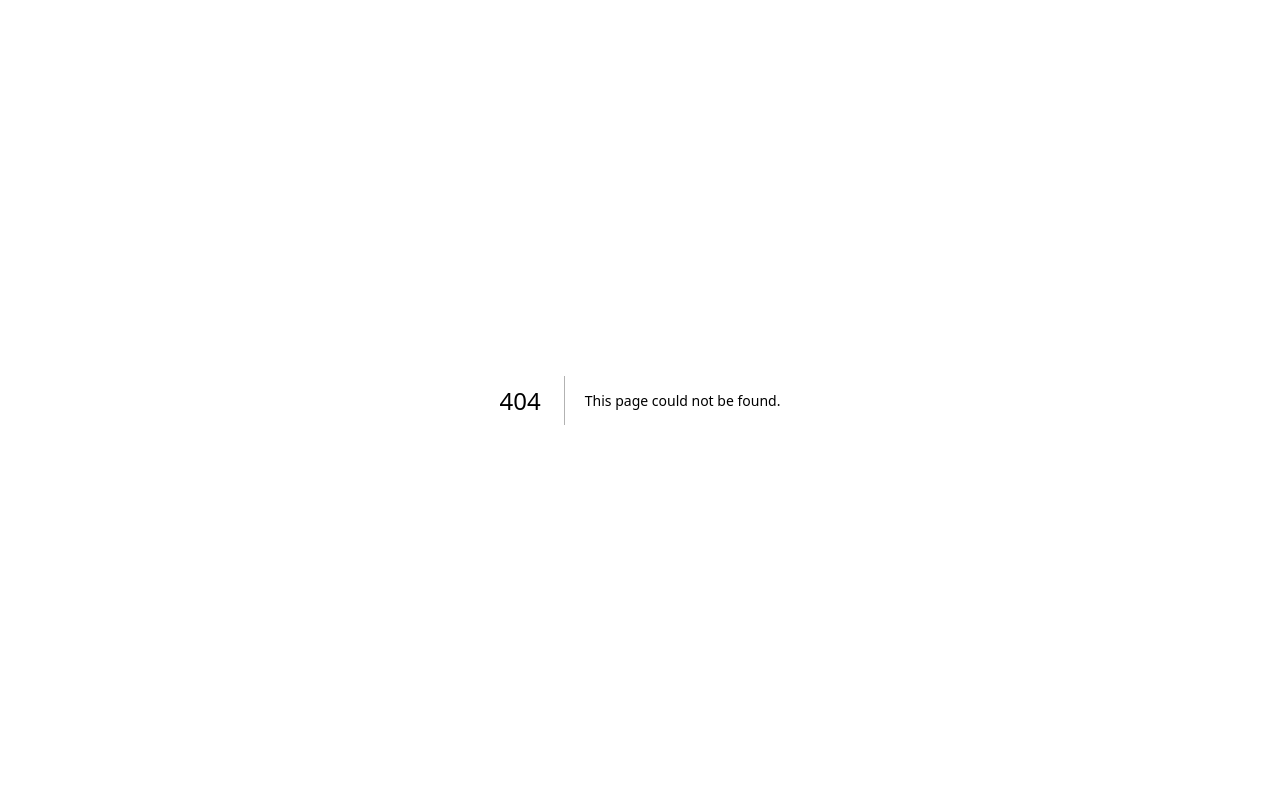
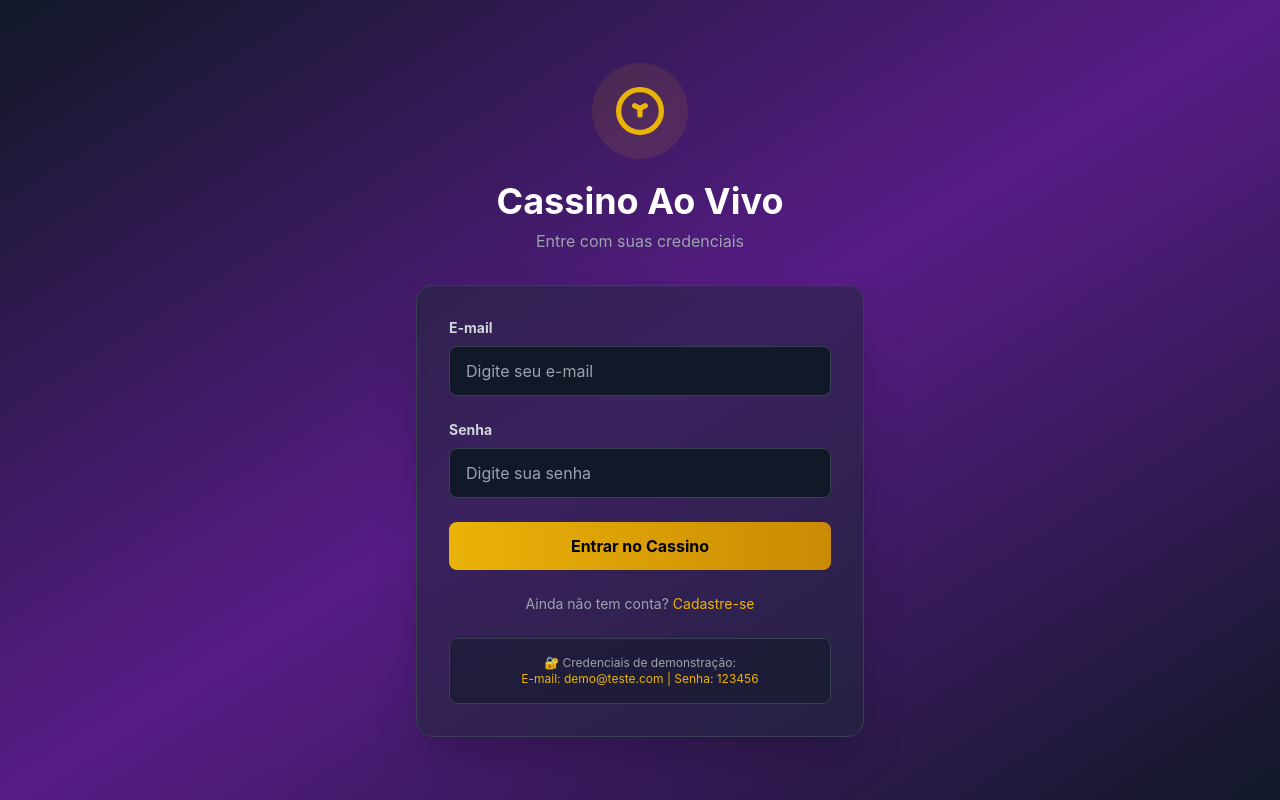
Before and after one commit to rat218578-cloud/cassino-app, a Next.js app: page /login in a window 1280 px wide. Before the commit this address had no page. Built offline with nearby package versions, Linux system fonts and the light colour scheme.

Commit message:
Create login.js

```diff
--- /dev/null
+++ b/pages/login.js
@@ -0,0 +1,130 @@
+import { useState, useEffect } from 'react';
+import { useRouter } from 'next/router';
+import Link from 'next/link';
+
+export default function LoginPage() {
+  const [email, setEmail] = useState('');
+  const [password, setPassword] = useState('');
+  const [isLoading, setIsLoading] = useState(false);
+  const [error, setError] = useState('');
+  const router = useRouter();
+
+  useEffect(() => {
+    const token = localStorage.getItem('token');
+    if (token) {
+      router.push('/');
+    }
+  }, []);
+
+  const handleLogin = async (e) => {
+    e.preventDefault();
+    setIsLoading(true);
+    setError('');
+
+    // Simulação de login (substitua pela sua API real)
+    setTimeout(() => {
+      if (email === 'demo@teste.com' && password === '123456') {
+        const user = { username: 'Demo', email, balance: 1000 };
+        localStorage.setItem('token', 'fake-token-123');
+        localStorage.setItem('user', JSON.stringify(user));
+        router.push('/');
+      } else {
+        setError('E-mail ou senha inválidos');
+      }
+      setIsLoading(false);
+    }, 1000);
+  };
+
+  return (
+    <div className="min-h-screen bg-gradient-to-br from-gray-900 via-purple-900 to-gray-900 flex items-center justify-center px-4">
+      <div className="max-w-md w-full">
+        {/* Logo */}
+        <div className="text-center mb-8">
+          <div className="inline-block p-4 bg-yellow-500/10 rounded-full mb-4">
+            <svg className="w-16 h-16 text-yellow-500" fill="none" stroke="currentColor" viewBox="0 0 24 24">
+              <path strokeLinecap="round" strokeLinejoin="round" strokeWidth={2} d="M14 10l-2 1m0 0l-2-1m2 1v2.5M20 12c0 4.418-3.582 8-8 8s-8-3.582-8-8 3.582-8 8-8 8 3.582 8 8z" />
+            </svg>
+          </div>
+          <h1 className="text-4xl font-bold text-white mb-2">Cassino Ao Vivo</h1>
+          <p className="text-gray-400">Entre com suas credenciais</p>
+        </div>
+
+        {/* Formulário */}
+        <div className="bg-gray-800/50 backdrop-blur-sm rounded-2xl p-8 shadow-2xl border border-gray-700">
+          <form onSubmit={handleLogin}>
+            <div className="mb-6">
+              <label className="block text-gray-300 text-sm font-bold mb-2">
+                E-mail
+              </label>
+              <input
+                type="email"
+                value={email}
+                onChange={(e) => setEmail(e.target.value)}
+                className="w-full px-4 py-3 bg-gray-900 border border-gray-700 rounded-lg text-white focus:outline-none focus:border-yellow-500 transition"
+                placeholder="Digite seu e-mail"
+                required
+                disabled={isLoading}
+              />
+            </div>
+
+            <div className="mb-6">
+              <label className="block text-gray-300 text-sm font-bold mb-2">
+                Senha
+              </label>
+              <input
+                type="password"
+                value={password}
+                onChange={(e) => setPassword(e.target.value)}
+                className="w-full px-4 py-3 bg-gray-900 border border-gray-700 rounded-lg text-white focus:outline-none focus:border-yellow-500 transition"
+                placeholder="Digite sua senha"
+                required
+                disabled={isLoading}
+              />
+            </div>
+
+            {error && (
+              <div className="mb-4 p-3 bg-red-500/20 border border-red-500 rounded-lg">
+                <p className="text-red-400 text-sm text-center">{error}</p>
+              </div>
+            )}
+
+            <button
+              type="submit"
+              disabled={isLoading}
+              className="w-full bg-gradient-to-r from-yellow-500 to-yellow-600 hover:from-yellow-600 hover:to-yellow-700 text-black font-bold py-3 px-4 rounded-lg transition duration-200 transform hover:scale-105 disabled:opacity-50"
+            >
+              {isLoading ? (
+                <span className="flex items-center justify-center">
+                  <svg className="animate-spin -ml-1 mr-3 h-5 w-5 text-black" xmlns="http://www.w3.org/2000/svg" fill="none" viewBox="0 0 24 24">
+                    <circle className="opacity-25" cx="12" cy="12" r="10" stroke="currentColor" strokeWidth="4"></circle>
+                    <path className="opacity-75" fill="currentColor" d="M4 12a8 8 0 018-8V0C5.373 0 0 5.373 0 12h4zm2 5.291A7.962 7.962 0 014 12H0c0 3.042 1.135 5.824 3 7.938l3-2.647z"></path>
+                  </svg>
+                  Entrando...
+                </span>
+              ) : (
+                'Entrar no Cassino'
+              )}
+            </button>
+          </form>
+
+          <div className="mt-6 text-center">
+            <p className="text-gray-400 text-sm">
+              Ainda não tem conta?{' '}
+              <Link href="/cadastro" className="text-yellow-500 hover:text-yellow-400">
+                Cadastre-se
+              </Link>
+            </p>
+          </div>
+
+          {/* Demo credentials */}
+          <div className="mt-6 p-4 bg-gray-900/50 rounded-lg border border-gray-700">
+            <p className="text-gray-400 text-xs text-center">
+              🔐 Credenciais de demonstração:<br />
+              <span className="text-yellow-500">E-mail: demo@teste.com | Senha: 123456</span>
+            </p>
+          </div>
+        </div>
+      </div>
+    </div>
+  );
+}
```
